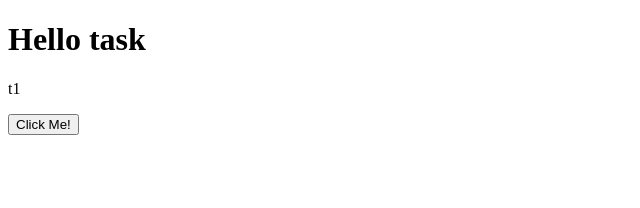
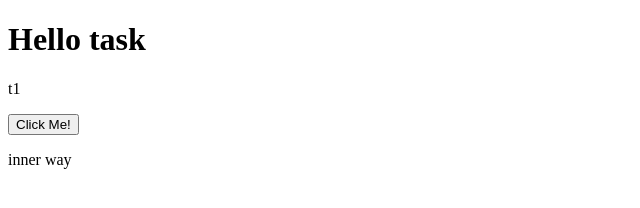
Before and after one commit to Yuriysps/htmlka, a plain HTML site: page index.html in a window 1280 px wide. Shown: the full height of the page, 0-640 px from the left. Drawn offline with Linux system fonts and the light colour scheme.

Commit message:
Update index.html

```diff
--- a/index.html
+++ b/index.html
@@ -9,6 +9,7 @@
     <h1>Hello task </h1>
     <p id="task_1" >t1</p>
 <button type="button" onclick="document.getElementById('task_1').innerHTML = 'Hello JavaScript!'">Click Me!</button>
+    <p id="way" >inner way</p>
 
 
 </body>
```
